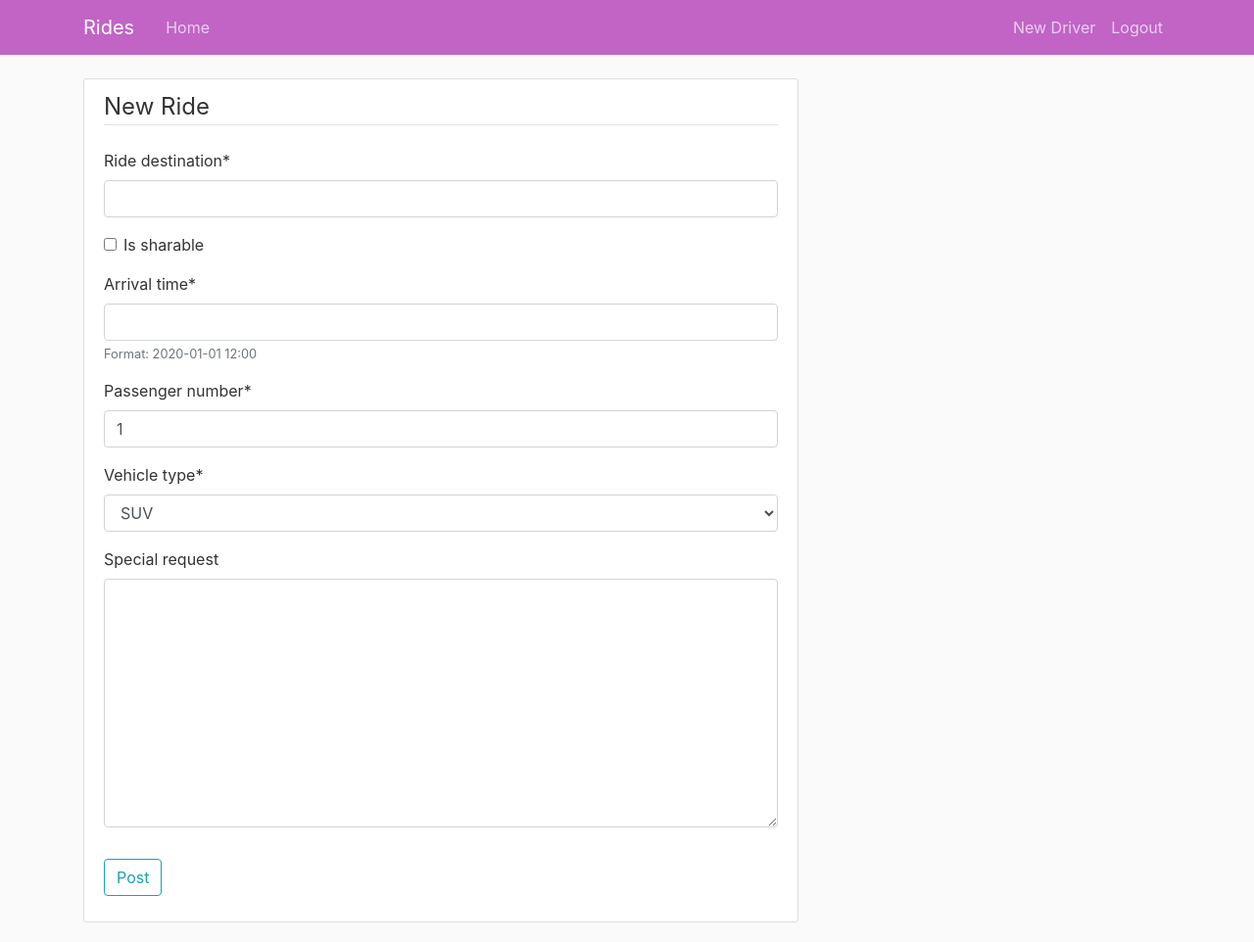
After one commit to QishenWang/Ride-Sharing-Service, a Django app: page /rides/new/ in a window 1280 px wide. The commit adds this page. Shown: the whole page at 98% size. Run offline with Django 4.2, Linux system fonts and the light colour scheme; the visitor is signed in with stand-in values (Sample User, id 1); some libraries are stand-ins or nearby versions.

Commit message:
add create ride

```diff
--- a/docker-deploy/web-app/rides/models.py
+++ b/docker-deploy/web-app/rides/models.py
@@ -1,6 +1,6 @@
 from django.db import models
 from django.contrib.auth.models import User
-
+from django.urls import reverse
 
 # Create your models here.
 
@@ -70,3 +70,5 @@ class Ride(models.Model):
 
     def __str__(self):
         return str(self.id) + '_' + self.ride_owner.username + '_' + self.ride_destination
+    def get_absolute_url(self):
+        return reverse('rides:index')
--- a/docker-deploy/web-app/rides/templates/rides/base.html
+++ b/docker-deploy/web-app/rides/templates/rides/base.html
@@ -46,6 +46,7 @@
             {% else %}
 
             {% if user_mode %}
+            <a class="nav-item nav-link" href="{% url 'rides:newride' %}">New Post</a>
             <a class="nav-item nav-link" href="#">Driver Mode</a>
             {% else %}
             <a class="nav-item nav-link" href="#">User Mode</a>
--- /dev/null
+++ b/docker-deploy/web-app/rides/templates/rides/ride_form.html
@@ -0,0 +1,16 @@
+{% extends "rides/base.html" %}
+{% load crispy_forms_tags %}
+{% block content %}
+<div class="content-section">
+    <form method="POST">
+        {% csrf_token %}
+        <fieldset class="form-group">
+            <legend class="border-bottom mb-4">New Ride</legend>
+            {{ form|crispy }}
+        </fieldset>
+        <div class="form-group">
+            <button class="btn btn-outline-info" type="submit">Post</button>
+        </div>
+    </form>
+</div>
+{% endblock content%}
--- a/docker-deploy/web-app/rides/urls.py
+++ b/docker-deploy/web-app/rides/urls.py
@@ -3,7 +3,8 @@ from django.urls import path
 from . import views
 from django.contrib.auth import views as auth_views
 from .views import (
-    RideListView
+    RideListView,
+    RideCreateView
 )
 app_name = 'rides'
 urlpatterns = [
@@ -16,5 +17,6 @@ urlpatterns = [
          auth_views.LogoutView.as_view(template_name='rides/logout.html'),
          name='logout'),
     path('newdriver/', views.newdriver, name='newdriver'),
+    path('new/', RideCreateView.as_view(), name='newride'),
     #path('driver/', views.driver, name='driver'),
 ]
--- a/docker-deploy/web-app/rides/views.py
+++ b/docker-deploy/web-app/rides/views.py
@@ -8,6 +8,7 @@ from django.contrib.auth.models import User
 from .models import Driver, Ride
 from . import forms
 from . import models
+from django.contrib.auth.mixins import LoginRequiredMixin, UserPassesTestMixin
 
 from django.views.generic import (
     ListView,
@@ -23,15 +24,19 @@ class RideListView(ListView):
     ordering = ['-arrival_time']
     context_object_name = 'my_rides'
 
+class RideCreateView(LoginRequiredMixin, CreateView):
+    model = Ride
+    fields = ['ride_destination', 'is_sharable','arrival_time','passenger_number','vehicle_type','special_request']
+
+    def form_valid(self, form):
+        form.instance.ride_owner = self.request.user
+        return super().form_valid(form)
 
 @login_required
 def index(request):
     is_driver = Driver.objects.filter(user=request.user).exists()
     user_mode = True
     my_rides = Ride.objects.filter(ride_owner=request.user)
-    for ride in my_rides:
-        print(ride.ride_owner.username)
-    print("123333")
     return render(request, 'rides/index.html', locals())
 
 
```
